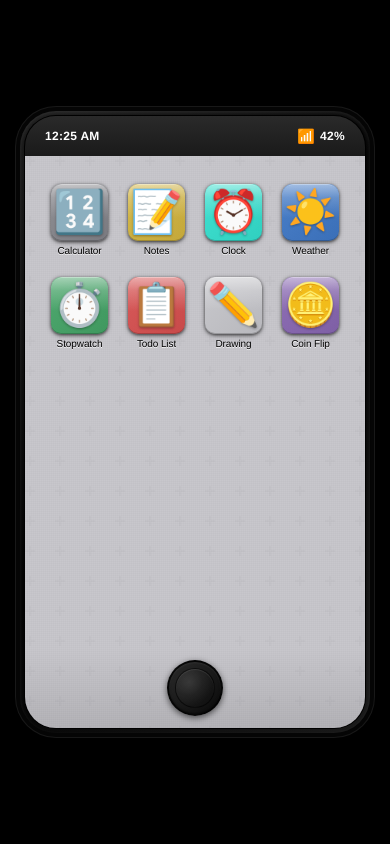
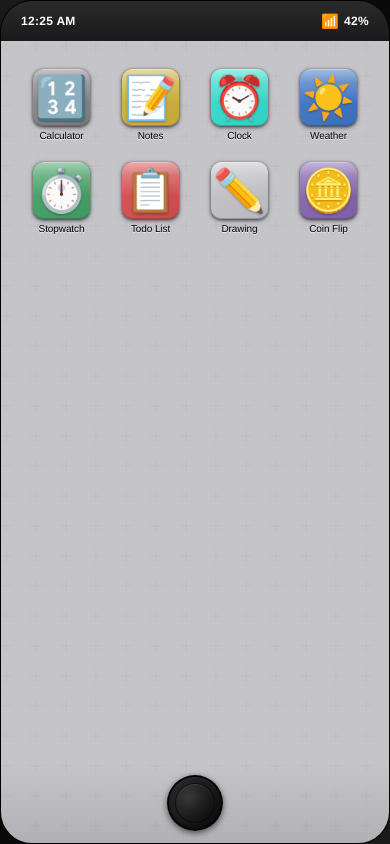
Before and after one commit to retired-wizard/vibephone, a Next.js app: page / in a window 390 px wide. Built offline with nearby package versions, Linux system fonts and the light colour scheme.

Commit message:
Add mobile fullscreen support and update .gitignore for vim swap files

```diff
--- a/app/globals.css
+++ b/app/globals.css
@@ -93,3 +93,50 @@ body {
   0%, 100% { transform: translateX(-100%); }
   50% { transform: translateX(250%); }
 }
+
+/* Device container - fullscreen on mobile */
+.device-container {
+  min-height: 100vh;
+  min-height: 100dvh; /* Dynamic viewport height for mobile */
+  display: flex;
+  align-items: center;
+  justify-content: center;
+  background: #000;
+  padding: 20px;
+}
+
+/* Device bezel - shows bezel on desktop, fullscreen on mobile */
+.device-bezel {
+  width: 100%;
+  max-width: 375px;
+  aspect-ratio: 9 / 16;
+  max-height: 90vh;
+  background: linear-gradient(135deg, #1a1a1a 0%, #000000 50%, #1a1a1a 100%);
+  border-radius: 36px;
+  padding: 4px;
+  box-shadow:
+    0 0 0 4px rgba(0, 0, 0, 0.8),
+    0 0 0 5px rgba(40, 40, 40, 0.6),
+    inset 0 2px 4px rgba(255, 255, 255, 0.1),
+    0 20px 60px rgba(0, 0, 0, 0.8);
+  position: relative;
+}
+
+/* Mobile fullscreen - hide bezel and fill screen */
+@media (max-width: 768px) {
+  .device-container {
+    padding: 0;
+    align-items: stretch;
+    min-height: 100dvh;
+  }
+
+  .device-bezel {
+    max-width: 100%;
+    max-height: 100%;
+    height: 100vh;
+    height: 100dvh;
+    border-radius: 0;
+    padding: 0;
+    box-shadow: none;
+  }
+}
--- a/app/layout.tsx
+++ b/app/layout.tsx
@@ -4,6 +4,18 @@ import './globals.css'
 export const metadata: Metadata = {
   title: 'VibePhone',
   description: 'A retro smartphone simulator with on-demand app generation',
+  viewport: {
+    width: 'device-width',
+    initialScale: 1,
+    maximumScale: 1,
+    userScalable: false,
+  },
+  themeColor: '#000000',
+  appleWebApp: {
+    capable: true,
+    statusBarStyle: 'black-translucent',
+  },
+  manifest: '/manifest.json',
 }
 
 export default function RootLayout({
@@ -13,6 +25,11 @@ export default function RootLayout({
 }) {
   return (
     <html lang="en">
+      <head>
+        <meta name="apple-mobile-web-app-capable" content="yes" />
+        <meta name="apple-mobile-web-app-status-bar-style" content="black-translucent" />
+        <meta name="mobile-web-app-capable" content="yes" />
+      </head>
       <body>{children}</body>
     </html>
   )
--- a/app/page.tsx
+++ b/app/page.tsx
@@ -185,30 +185,9 @@ export default function Home() {
   ]
 
   return (
-    <div style={{
-      minHeight: '100vh',
-      display: 'flex',
-      alignItems: 'center',
-      justifyContent: 'center',
-      background: '#000',
-      padding: '20px'
-    }}>
-      {/* Device Bezel - 9:16 aspect ratio */}
-      <div style={{
-        width: '100%',
-        maxWidth: '375px',
-        aspectRatio: '9 / 16',
-        maxHeight: '90vh',
-        background: 'linear-gradient(135deg, #1a1a1a 0%, #000000 50%, #1a1a1a 100%)',
-        borderRadius: '36px',
-        padding: '4px',
-        boxShadow:
-          '0 0 0 4px rgba(0, 0, 0, 0.8),' +
-          '0 0 0 5px rgba(40, 40, 40, 0.6),' +
-          'inset 0 2px 4px rgba(255, 255, 255, 0.1),' +
-          '0 20px 60px rgba(0, 0, 0, 0.8)',
-        position: 'relative'
-      }}>
+    <div className="device-container">
+      {/* Device Bezel - 9:16 aspect ratio, fullscreen on mobile */}
+      <div className="device-bezel">
         {/* Screen */}
         <div style={{
           width: '100%',
```
Also changed, not shown: 1 other file (tests, documents, lock files or other folders).
